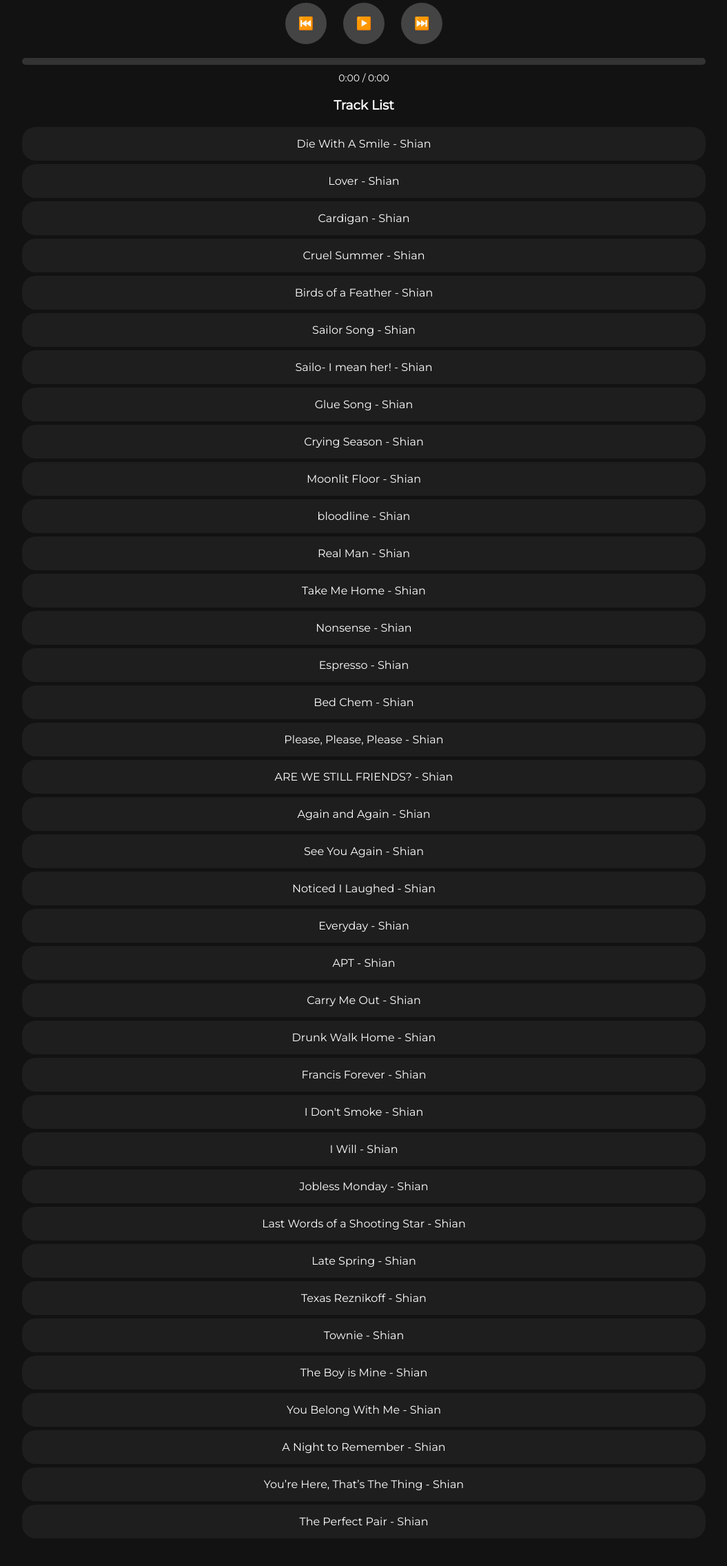
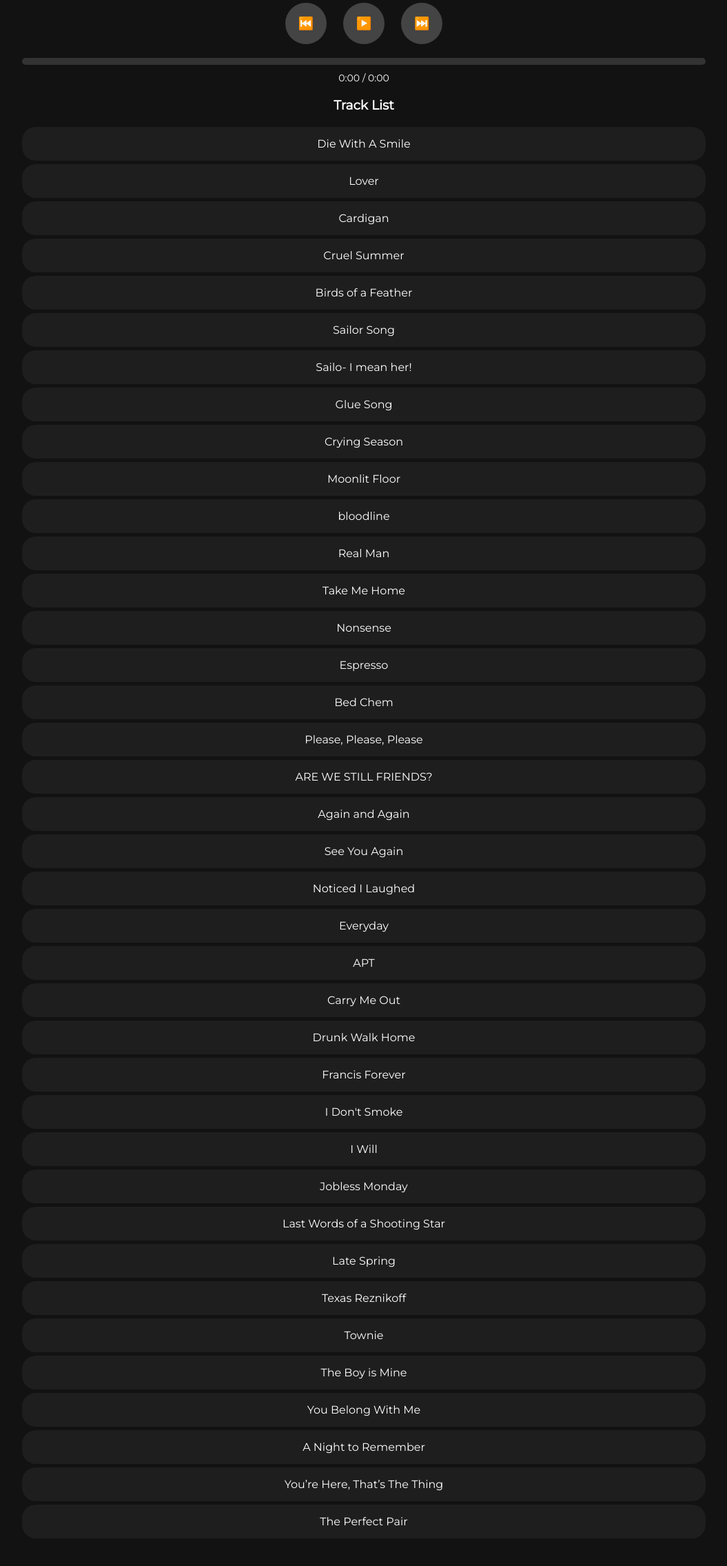
Before and after one commit to mrdiddy/premium, a plain HTML site: page ad/index.html in a window 1280 px wide. Shown: the part 96-2367 px from the top of the page at 69% size, without its empty margins (112-1167 px from the left). Drawn offline with Linux system fonts and the light colour scheme.

Commit message:
Update index.html

```diff
--- a/ad/index.html
+++ b/ad/index.html
@@ -3,7 +3,7 @@
 <head>
     <meta charset="UTF-8">
     <meta name="viewport" content="width=device-width, initial-scale=1.0">
-    <title>My Playlist</title>
+    <title>whats up</title>
     <link href="https://fonts.googleapis.com/css2?family=Montserrat:wght@400&display=swap" rel="stylesheet">
     <style>
         body {
@@ -111,50 +111,9 @@
     </div>
     <h3>Track List</h3>
     <ul id="trackList"></ul>
-    <audio id="audioPlayer" preload="metadata"></audio>
+
     <script>
-        const trackList = [
-            { file: 'DieWithASmile.mp3', displayName: 'Die With A Smile', artist: 'Shian' },
-            { file: 'Lover.mp3', displayName: 'Lover', artist: 'Shian' },
-            { file: 'Cardigan.mp3', displayName: 'Cardigan', artist: 'Shian' },
-            { file: 'CruelSummer.mp3', displayName: 'Cruel Summer', artist: 'Shian' },
-            { file: 'BIRDSOFAFEATHER.mp3', displayName: 'Birds of a Feather', artist: 'Shian' },
-            { file: 'SailorSong.mp3', displayName: 'Sailor Song', artist: 'Shian' },
-            { file: 'her.mp3', displayName: 'Sailo- I mean her!', artist: 'Shian' },
-            { file: 'GlueSong.mp3', displayName: 'Glue Song', artist: 'Shian' },
-            { file: 'CryingSeason.mp3', displayName: 'Crying Season', artist: 'Shian' },
-            { file: 'MoonlitFloor.mp3', displayName: 'Moonlit Floor', artist: 'Shian' },
-            { file: 'bloodline.mp3', displayName: 'bloodline', artist: 'Shian' },
-            { file: 'RealMan.mp3', displayName: 'Real Man', artist: 'Shian' },
-            { file: 'TakeMeHome.mp3', displayName: 'Take Me Home', artist: 'Shian' },
-            { file: 'Nonsense.mp3', displayName: 'Nonsense', artist: 'Shian' },
-            { file: 'Espresso.mp3', displayName: 'Espresso', artist: 'Shian' },
-            { file: 'BedChem.mp3', displayName: 'Bed Chem', artist: 'Shian' },
-            { file: 'PleasePleasePlease.mp3', displayName: 'Please, Please, Please', artist: 'Shian' },
-            { file: 'AREWESTILLFRIENDS.mp3', displayName: 'ARE WE STILL FRIENDS?', artist: 'Shian' },
-            { file: 'AgainAndAgain.mp3', displayName: 'Again and Again', artist: 'Shian' },
-            { file: 'SeeYouAgain.mp3', displayName: 'See You Again', artist: 'Shian' },
-            { file: 'NoticedILaughed.mp3', displayName: 'Noticed I Laughed', artist: 'Shian' },
-            { file: 'Everyday.mp3', displayName: 'Everyday', artist: 'Shian' },
-            { file: 'APT.mp3', displayName: 'APT', artist: 'Shian' },
-            { file: 'CarryMeOut.mp3', displayName: 'Carry Me Out', artist: 'Shian' },
-            { file: 'DrunkWalkHome.mp3', displayName: 'Drunk Walk Home', artist: 'Shian' },
-            { file: 'FrancisForever.mp3', displayName: 'Francis Forever', artist: 'Shian' },
-            { file: 'IDontSmoke.mp3', displayName: "I Don't Smoke", artist: 'Shian' },
-            { file: 'IWill.mp3', displayName: 'I Will', artist: 'Shian' },
-            { file: 'JoblessMonday.mp3', displayName: 'Jobless Monday', artist: 'Shian' },
-            { file: 'LastWordsofaShootingStar.mp3', displayName: 'Last Words of a Shooting Star', artist: 'Shian' },
-            { file: 'LateSpring.mp3', displayName: 'Late Spring', artist: 'Shian' },
-            { file: 'TexasReznikoff.mp3', displayName: 'Texas Reznikoff', artist: 'Shian' },
-            { file: 'Townie.mp3', displayName: 'Townie', artist: 'Shian' },
-            { file: 'theboyismine.mp3', displayName: 'The Boy is Mine', artist: 'Shian' },
-            { file: 'YouBelongWithMe.mp3', displayName: 'You Belong With Me', artist: 'Shian' },
-            { file: 'ANightToRemember.mp3', displayName: 'A Night to Remember', artist: 'Shian' },
-            { file: 'YoureHereThatsTheThing.mp3', displayName: 'You’re Here, That’s The Thing', artist: 'Shian' },
-            { file: 'theperfectpair.mp3', displayName: 'The Perfect Pair', artist: 'Shian' }
-        ];
-
-        const audioPlayer = document.getElementById('audioPlayer');
+        const audioPlayer = new Audio();
         const trackListElement = document.getElementById('trackList');
         const togglePlayButton = document.getElementById('togglePlayButton');
         const skipBackButton = document.getElementById('skipBackButton');
@@ -163,51 +122,114 @@
         const currentTime = document.getElementById('currentTime');
         const durationTime = document.getElementById('durationTime');
         const progressContainer = document.getElementById('progressContainer');
+
+        const trackList = [
+            { file: 'DieWithASmile.mp3', displayName: 'Die With A Smile', duration: 200 },
+            { file: 'Lover.mp3', displayName: 'Lover', duration: 240 },
+            { file: 'Cardigan.mp3', displayName: 'Cardigan', duration: 200 },
+            { file: 'CruelSummer.mp3', displayName: 'Cruel Summer', duration: 215 },
+            { file: 'BIRDSOFAFEATHER.mp3', displayName: 'Birds of a Feather', duration: 180 },
+            { file: 'SailorSong.mp3', displayName: 'Sailor Song', duration: 190 },
+            { file: 'her.mp3', displayName: 'Sailo- I mean her!', duration: 210 },
+            { file: 'GlueSong.mp3', displayName: 'Glue Song', duration: 220 },
+            { file: 'CryingSeason.mp3', displayName: 'Crying Season', duration: 230 },
+            { file: 'MoonlitFloor.mp3', displayName: 'Moonlit Floor', duration: 240 },
+            { file: 'bloodline.mp3', displayName: 'bloodline', duration: 250 },
+            { file: 'RealMan.mp3', displayName: 'Real Man', duration: 260 },
+            { file: 'TakeMeHome.mp3', displayName: 'Take Me Home', duration: 270 },
+            { file: 'Nonsense.mp3', displayName: 'Nonsense', duration: 280 },
+            { file: 'Espresso.mp3', displayName: 'Espresso', duration: 290 },
+            { file: 'BedChem.mp3', displayName: 'Bed Chem', duration: 300 },
+            { file: 'PleasePleasePlease.mp3', displayName: 'Please, Please, Please', duration: 310 },
+            { file: 'AREWESTILLFRIENDS.mp3', displayName: 'ARE WE STILL FRIENDS?', duration: 320 },
+            { file: 'AgainAndAgain.mp3', displayName: 'Again and Again', duration: 330 },
+            { file: 'SeeYouAgain.mp3', displayName: 'See You Again', duration: 340 },
+            { file: 'NoticedILaughed.mp3', displayName: 'Noticed I Laughed', duration: 350 },
+            { file: 'Everyday.mp3', displayName: 'Everyday', duration: 360 },
+            { file: 'APT.mp3', displayName: 'APT', duration: 370 },
+            { file: 'CarryMeOut.mp3', displayName: 'Carry Me Out', duration: 380 },
+            { file: 'DrunkWalkHome.mp3', displayName: 'Drunk Walk Home', duration: 390 },
+            { file: 'FrancisForever.mp3', displayName: 'Francis Forever', duration: 400 },
+            { file: 'IDontSmoke.mp3', displayName: "I Don't Smoke", duration: 410 },
+            { file: 'IWill.mp3', displayName: 'I Will', duration: 420 },
+            { file: 'JoblessMonday.mp3', displayName: 'Jobless Monday', duration: 430 },
+            { file: 'LastWordsofaShootingStar.mp3', displayName: 'Last Words of a Shooting Star', duration: 440 },
+            { file: 'LateSpring.mp3', displayName: 'Late Spring', duration: 450 },
+            { file: 'TexasReznikoff.mp3', displayName: 'Texas Reznikoff', duration: 460 },
+            { file: 'Townie.mp3', displayName: 'Townie', duration: 470 },
+            { file: 'theboyismine.mp3', displayName: 'The Boy is Mine', duration: 480 },
+            { file: 'YouBelongWithMe.mp3', displayName: 'You Belong With Me', duration: 490 },
+            { file: 'ANightToRemember.mp3', displayName: 'A Night to Remember', duration: 500 },
+            { file: 'YoureHereThatsTheThing.mp3', displayName: 'You’re Here, That’s The Thing', duration: 510 },
+            { file: 'theperfectpair.mp3', displayName: 'The Perfect Pair', duration: 520 }
+        ];
+
         let currentlyPlayingIndex = -1;
 
-        function updateTrackList() {
+        document.addEventListener('DOMContentLoaded', () => {
+            document.querySelector('h1').textContent = '_____ was here!';
             trackList.forEach((track, index) => {
                 const li = document.createElement('li');
-                li.textContent = `${track.displayName} - ${track.artist}`;
+                li.textContent = track.displayName;
                 li.addEventListener('click', () => playTrack(index));
                 trackListElement.appendChild(li);
+            });
+        });
+
+        function playTrack(index) {
+            currentlyPlayingIndex = index;
+            const filePath = `../songs/${trackList[index].file}`;
+            console.log('Attempting to play:', filePath);
+
+            audioPlayer.src = filePath;
+            audioPlayer.play().then(() => {
+                updateControls(true);
+                updateMediaMetadata(trackList[index].displayName, 'Shian');
+            }).catch(error => {
+                console.error('Error playing the audio:', error);
+            });
+
+            updateDuration();
+        }
+
+        function updateMediaMetadata(displayName, artist) {
+            if (navigator.mediaSession) {
+                navigator.mediaSession.metadata = new MediaMetadata({
+                    title: displayName,
+                    artist: artist,
+                    album: 'My Playlist',
+                    artwork: [
+                        { src: 'cover.jpg', sizes: '96x96', type: 'image/jpeg' },
+                        { src: 'cover.jpg', sizes: '128x128', type: 'image/jpeg' },
+                        { src: 'cover.jpg', sizes: '192x192', type: 'image/jpeg' },
+                        { src: 'cover.jpg', sizes: '256x256', type: 'image/jpeg' },
+                        { src: 'cover.jpg', sizes: '384x384', type: 'image/jpeg' },
+                        { src: 'cover.jpg', sizes: '512x512', type: 'image/jpeg' },
+                    ]
+                });
+                navigator.mediaSession.playbackState = 'playing';
+            }
+        }
+
+        function updateDuration() {
+            audioPlayer.addEventListener('loadedmetadata', () => {
+                durationTime.textContent = formatTime(audioPlayer.duration);
             });
         }
 
         function updateControls(isPlaying) {
             togglePlayButton.textContent = isPlaying ? '⏸️' : '▶️';
-        }
-
-        function updateProgress() {
-            const progressPercentage = (audioPlayer.currentTime / audioPlayer.duration) * 100;
-            progress.style.width = `${progressPercentage}%`;
-            currentTime.textContent = formatTime(audioPlayer.currentTime);
-            durationTime.textContent = formatTime(audioPlayer.duration);
+            audioPlayer.ontimeupdate = () => {
+                currentTime.textContent = formatTime(audioPlayer.currentTime);
+                progress.style.width = (audioPlayer.currentTime / audioPlayer.duration) * 100 + '%';
+            };
         }
 
         function formatTime(seconds) {
             const minutes = Math.floor(seconds / 60);
-            const remainingSeconds = Math.floor(seconds % 60);
-            return `${minutes}:${remainingSeconds < 10 ? '0' : ''}${remainingSeconds}`;
+            const secs = Math.floor(seconds % 60);
+            return `${minutes}:${secs < 10 ? '0' : ''}${secs}`;
         }
-
-        function updateDuration() {
-            audioPlayer.onloadedmetadata = () => {
-                durationTime.textContent = formatTime(audioPlayer.duration);
-            };
-        }
-
-        audioPlayer.addEventListener('timeupdate', updateProgress);
-        audioPlayer.addEventListener('ended', () => {
-            if (currentlyPlayingIndex < trackList.length - 1) {
-                playTrack(currentlyPlayingIndex + 1);
-            } else {
-                currentlyPlayingIndex = -1;
-                updateControls(false);
-                progress.style.width = '0%';
-                currentTime.textContent = '0:00';
-            }
-        });
 
         togglePlayButton.addEventListener('click', () => {
             if (audioPlayer.paused) {
@@ -231,30 +253,21 @@
             }
         });
 
-        progressContainer.addEventListener('click', (e) => {
+        progressContainer.addEventListener('click', (event) => {
             const rect = progressContainer.getBoundingClientRect();
-            const clickPosition = e.clientX - rect.left;
-            const progressPercentage = clickPosition / progressContainer.offsetWidth;
-            audioPlayer.currentTime = progressPercentage * audioPlayer.duration;
+            const x = event.clientX - rect.left;
+            const width = rect.width;
+            const percentage = x / width;
+            audioPlayer.currentTime = percentage * audioPlayer.duration;
         });
 
-        function playTrack(index) {
-            currentlyPlayingIndex = index;
-            const filePath = `../songs/${trackList[index].file}`;
-            console.log('Attempting to play:', filePath);
-
-            audioPlayer.src = filePath;
-            audioPlayer.play().then(() => {
-                updateControls(true);
-                document.title = `${trackList[index].displayName} - Shian`; // Update the title with artist name
-            }).catch(error => {
-                console.error('Error playing the audio:', error);
-            });
-
-            updateDuration();
-        }
-
-        updateTrackList();
+        audioPlayer.addEventListener('ended', () => {
+            if (currentlyPlayingIndex < trackList.length - 1) {
+                playTrack(currentlyPlayingIndex + 1);
+            } else {
+                updateControls(false);
+            }
+        });
     </script>
 </body>
 </html>
```
